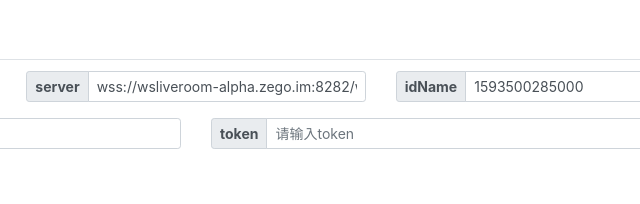
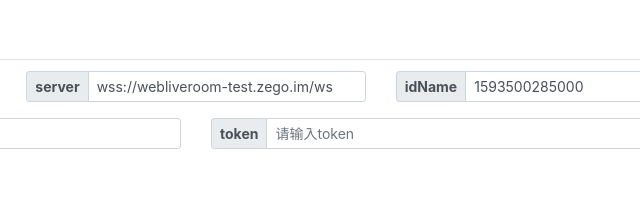
Before and after one commit to zegodev/zego-express-webrtc-sample, a website: page docs/whiteboard/index.html in a window 1280 px wide. Shown: the top 204 px of the page, 444-1084 px from the left. Drawn offline with Linux system fonts and the light colour scheme; no server answers.

Commit message:
chore: update

```diff
--- a/docs/whiteboard/index.html
+++ b/docs/whiteboard/index.html
@@ -33,7 +33,7 @@
             <div class="input-group-prepend">
               <label class="input-group-text" for="server"><strong class="text-gray-dark">server</strong></label>
             </div>
-            <input class="form-control d-inline" value="wss://wsliveroom-alpha.zego.im:8282/ws" style="width: 75%;"
+            <input class="form-control d-inline" value="wss://webliveroom-test.zego.im/ws" style="width: 75%;"
               type="text" id="server" placeholder="请输入server" />
           </div>
         </div>
```
